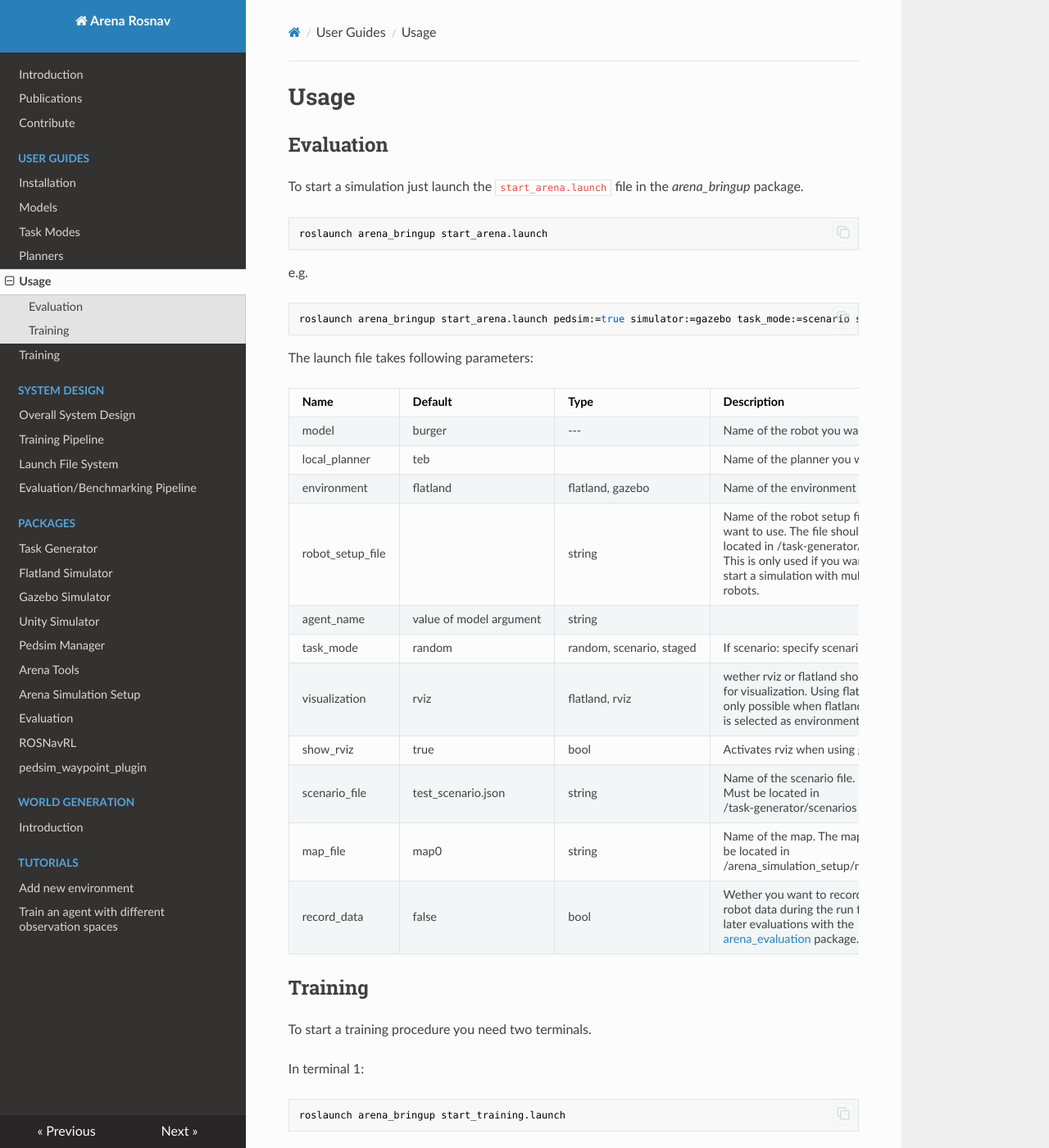
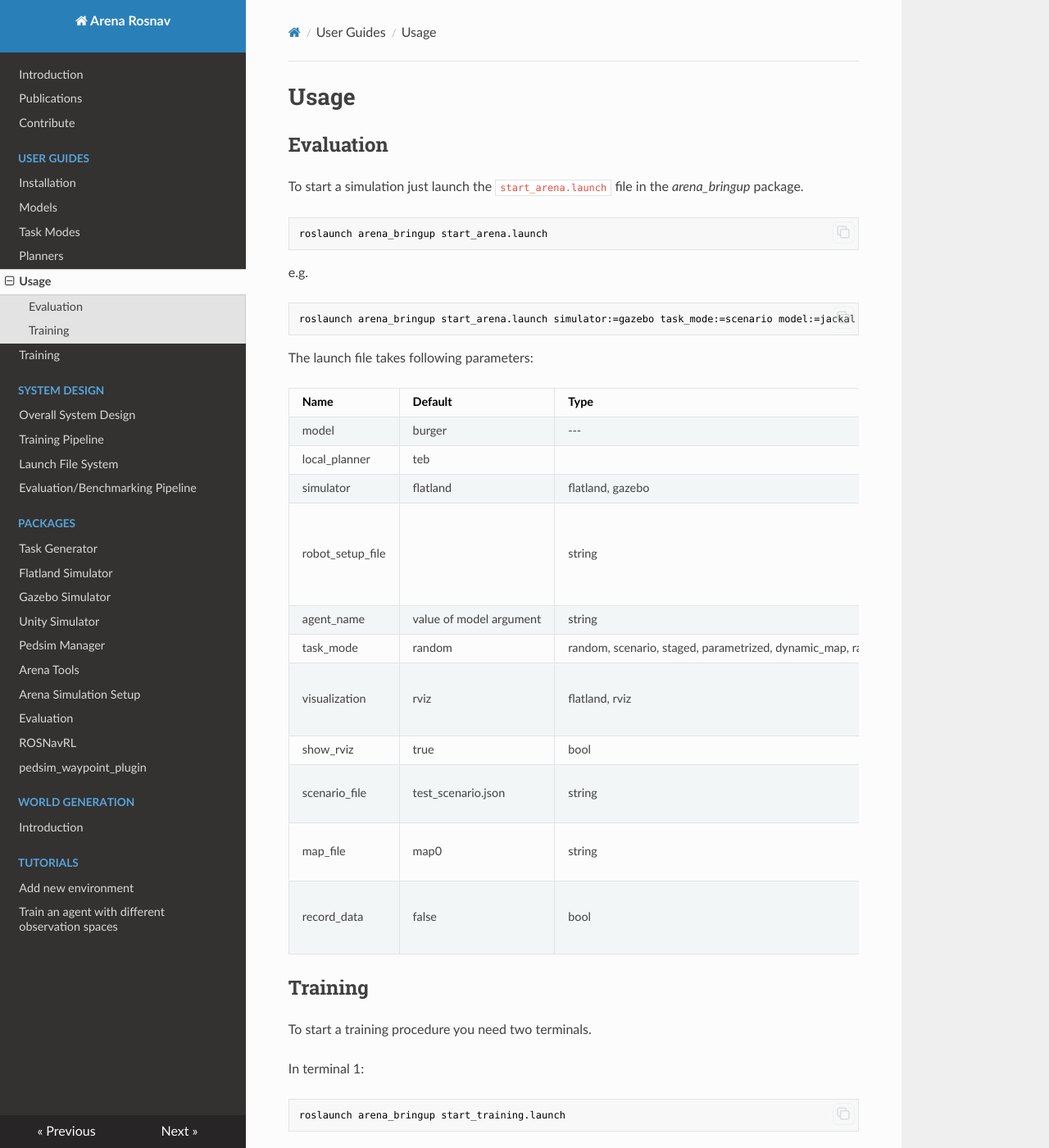
Before and after one commit to Arena-Rosnav/.github, an MkDocs documentation site: the page built from docs/user_guides/usage.md, in a window 1280 px wide and 1400 px high. Shown: the whole window at 82% size. Built offline with MkDocs 1.6.1, drawn with Linux system fonts in a browser that asks for light colours; nearby versions of some CDN libraries; comment, search, counter and statistics services are not loaded.

Commit message:
adjusted usage with new example command

````diff
--- a/docs/user_guides/usage.md
+++ b/docs/user_guides/usage.md
@@ -9,7 +9,7 @@ roslaunch arena_bringup start_arena.launch
 ```
 e.g.
 ```bash
-roslaunch arena_bringup start_arena.launch pedsim:=true simulator:=gazebo task_mode:=scenario scenario_file:=scenario_2.json map_file:=map_empty local_planner:=teb model:=jackal
+roslaunch arena_bringup start_arena.launch simulator:=gazebo task_mode:=scenario model:=jackal map_file:=map_empty pedsim_waypoint_plugin:=spinny
 ```
 
 The launch file takes following parameters:
@@ -18,10 +18,10 @@ The launch file takes following parameters:
 | ---------------- | ----------------------- | ---------------- | ------------------------------------------------------------------------------------------------------------------------------------------------------------------------------------------------------------------- |
 | model            | burger                  | ---              | Name of the robot you want to simulate. currently [burger, jackal, ridgeback, agvota, rto, cob3, youbot, dingo, waffle, tiago,... ]                                                                                                                                                                             |
 | local_planner    | teb                     |                  | Name of the planner you want to use. currently available: [teb, dwa, mpc, cadrl, crowdnav, rlca, aio, applr, cohan, dragon, lflh, sarl, trail, arena (ours), rosnav(ours)]                                                                                                                                                                                |
-| environment      | flatland                | flatland, gazebo | Name of the environment                                                                                                                                                                                             |
+| simulator      | flatland                | flatland, gazebo | Name of the simulator                                                                                                                                                                                            |
 | robot_setup_file |                         | string           | Name of the robot setup file you<br /> want to use. The file should be<br /> located in /task-generator/robot_setup/.<br /> This is only used if you want to <br /> start a simulation with multiple <br /> robots. |
 | agent_name       | value of model argument | string           |                                                                                                                                                                                                                     |
-| task_mode        | random                  | random, scenario, staged |                                       If scenario: specify scenario path, if staged: specify stages config path                                                                                                                                                                              |
+| task_mode        | random                  | random, scenario, staged, parametrized, dynamic_map, random_scenario, random_staged |                                       If scenario: specify scenario path, if staged: specify stages config path                                                                                                                                                                              |
 | visualization    | rviz                    | flatland, rviz   | wether rviz or flatland should be used<br /> for visualization. Using flatland is<br /> only possible when flatland<br /> is selected as environment                                                                |
 | show_rviz        | true                    | bool             | Activates rviz when using gazebo                                                                                                                                                                                    |
 | scenario_file    | test_scenario.json      | string           | Name of the scenario file.<br /> Must be located in<br /> /task-generator/scenarios                                                                                                                                 |
````
